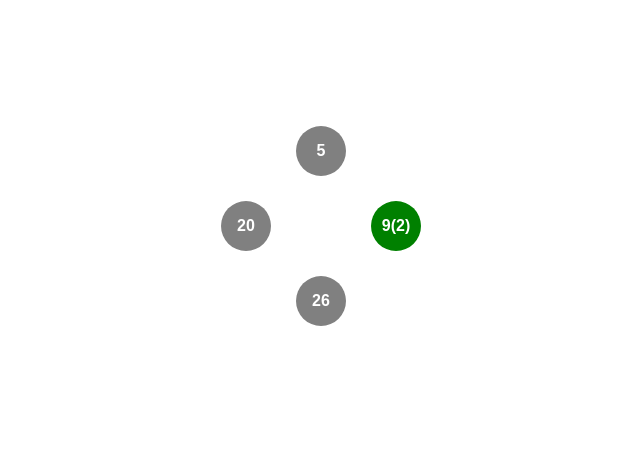
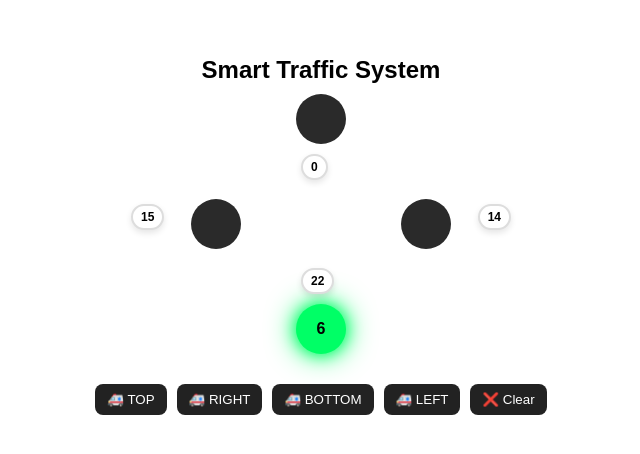
Before and after one commit to SnehaMishra05/TrafficSignal, a React (Vite) app: page / in a window 1280 px wide. Shown: the part 174-628 px from the top of the page, without its empty margins (319-959 px from the left). Built offline with nearby package versions, Linux system fonts and the light colour scheme.

Commit message:
added more logic

```diff
--- a/src/components/TrafficSignal.module.css
+++ b/src/components/TrafficSignal.module.css
@@ -1,46 +1,139 @@
 .container {
     position: relative;
-    width: 200px;
-    height: 200px;
+    width: 260px;
+    height: 260px;
+    margin: 0 auto;
 }
 
+/* SIGNAL BODY */
+.signalBox {
+    position: absolute;
+    top: 50%;
+    left: 50%;
+    transform: translate(-50%, -50%);
+
+    width: 80px;
+    height: 200px;
+    background: #1c1c1c;
+    border-radius: 20px;
+    padding: 10px 0;
+
+    display: flex;
+    flex-direction: column;
+    justify-content: space-between;
+    align-items: center;
+
+    box-shadow: 0 10px 25px rgba(0, 0, 0, 0.3);
+}
+
+.title {
+    text-align: center;
+    margin-bottom: 10px;
+    font-weight: 600;
+}
+
+/* LIGHT */
 .light {
     width: 50px;
     height: 50px;
     border-radius: 50%;
-    background: grey;
+    background: #333;
     display: flex;
     justify-content: center;
     align-items: center;
-    color: white;
     font-weight: bold;
+    position: absolute;
+    transition: all 0.3s ease;
 }
 
-.active {
-    background: green;
+/* COLORS */
+.activeGreen {
+    background: #00ff66;
+    box-shadow: 0 0 15px #00ff66, 0 0 30px #00ff66;
 }
 
-/* positions */
+.activeRed {
+    background: #ff3b3b;
+    box-shadow: 0 0 15px #ff3b3b;
+}
+
+.inactive {
+    background: #2a2a2a;
+}
+
+/* POSITIONS */
 .top {
-    position: absolute;
     top: 0;
-    left: 75px;
+    left: 105px;
 }
 
 .right {
-    position: absolute;
     right: 0;
-    top: 75px;
+    top: 105px;
 }
 
 .bottom {
-    position: absolute;
     bottom: 0;
-    left: 75px;
+    left: 105px;
 }
 
 .left {
+    left: 0;
+    top: 105px;
+}
+
+/* VEHICLE BADGE */
+.vehicleCount {
     position: absolute;
-    left: 0;
-    top: 75px;
+    background: #ffffff;
+    border-radius: 999px;
+    padding: 4px 8px;
+    font-size: 12px;
+    font-weight: bold;
+    border: 2px solid #ddd;
+    box-shadow: 0 3px 6px rgba(0, 0, 0, 0.1);
 }
+
+/* badge positions */
+.vehicletop {
+    top: 60px;
+    left: 110px;
+}
+
+.vehicleright {
+    right: -60px;
+    top: 110px;
+}
+
+.vehiclebottom {
+    bottom: 60px;
+    left: 110px;
+}
+
+.vehicleleft {
+    left: -60px;
+    top: 110px;
+}
+
+/* BUTTONS */
+.controls {
+    margin-top: 30px;
+    display: flex;
+    gap: 10px;
+    flex-wrap: wrap;
+    justify-content: center;
+}
+
+button {
+    padding: 8px 12px;
+    border-radius: 8px;
+    border: none;
+    background: #222;
+    color: white;
+    cursor: pointer;
+    transition: all 0.2s ease;
+}
+
+button:hover {
+    background: #444;
+}
--- a/src/components/TrafficSignal.tsx
+++ b/src/components/TrafficSignal.tsx
@@ -2,31 +2,73 @@ import { useTrafficSignal } from "../hooks/useTrafficSignal";
 import styles from "./TrafficSignal.module.css";
 
 const TrafficSignal = () => {
-  const { currentGreen, timer, signals } = useTrafficSignal();
+  const { currentGreen, timer, signals, dispatch } = useTrafficSignal();
 
   const renderLight = (direction: string, positionClass: string) => {
     const isActive = currentGreen === direction;
     const vehicles = signals[direction].vehicleCount;
 
     return (
+      <>
         <div
           className={`${styles.light} ${styles[positionClass]} ${
-          isActive ? styles.active : ""
+            isActive ? styles.activeGreen : styles.inactive
           }`}
         >
-        <div>{vehicles}</div>
-        {isActive && <div>({timer})</div>}
+          {isActive && <span>{timer}</span>}
         </div>
+
+        <div
+          className={`${styles.vehicleCount} ${styles[`vehicle${positionClass}`]}`}
+        >
+          {vehicles}
+        </div>
+      </>
     );
   };
 
   return (
+    <div>
+      <h2 className={styles.title}>Smart Traffic System</h2>
       <div className={styles.container}>
         {renderLight("TOP", "top")}
         {renderLight("RIGHT", "right")}
         {renderLight("BOTTOM", "bottom")}
         {renderLight("LEFT", "left")}
       </div>
+
+      <div className={styles.controls}>
+        <button
+          onClick={() => dispatch({ type: "SET_EMERGENCY", payload: "TOP" })}
+        >
+          🚑 TOP
+        </button>
+
+        <button
+          onClick={() => dispatch({ type: "SET_EMERGENCY", payload: "RIGHT" })}
+        >
+          🚑 RIGHT
+        </button>
+
+        <button
+          onClick={() => dispatch({ type: "SET_EMERGENCY", payload: "BOTTOM" })}
+        >
+          🚑 BOTTOM
+        </button>
+
+        <button
+          onClick={() => dispatch({ type: "SET_EMERGENCY", payload: "LEFT" })}
+        >
+          🚑 LEFT
+        </button>
+
+        <button
+          onClick={() => dispatch({ type: "SET_EMERGENCY", payload: null })}
+        >
+          ❌ Clear
+        </button>
+      </div>
+    </div>
   );
 };
 
--- a/src/hooks/useTrafficSignal.ts
+++ b/src/hooks/useTrafficSignal.ts
@@ -1,6 +1,6 @@
 import React from "react";
+import { trafficReducer } from "../reducer/trafficReducer";
 import type { State } from "../types/traffic.types";
-import { trafficReducer } from "../reducer/trafficReducer";
 
 const initialState: State = {
   currentGreen: "TOP",
@@ -16,7 +16,8 @@ const initialState: State = {
     RIGHT: { vehicleCount: 3 },
     BOTTOM: { vehicleCount: 7 },
     LEFT: { vehicleCount: 2 },
-    }
+  },
+  emergency: null,
 };
 
 export const useTrafficSignal = () => {
@@ -27,8 +28,8 @@ export const useTrafficSignal = () => {
       dispatch({ type: "TICK" });
     }, 1000);
 
-        return ()=> clearInterval(interval);
+    return () => clearInterval(interval);
   }, []);
 
-    return state;
-}
+  return { ...state, dispatch };
+};
--- a/src/reducer/trafficReducer.ts
+++ b/src/reducer/trafficReducer.ts
@@ -2,15 +2,48 @@ import type { Action, Direction, State } from "../types/traffic.types";
 
 const order: Direction[] = ["TOP", "RIGHT", "BOTTOM", "LEFT"];
 
+const getPriorityDirection = (signals: State["signals"]): Direction | null => {
+    let maxDir: Direction | null = null;
+    let maxCount = -Infinity;
+
+    for (const dir in signals) {
+        const direction = dir as Direction;
+        const count = signals[direction].vehicleCount;
+
+        if (count > maxCount) {
+            maxCount = count;
+            maxDir = direction;
+        }
+    }
+    return maxDir;
+};
+
 const getNextDirection = (current: Direction): Direction => {
     const index = order.indexOf(current);
     return order[(index + 1) % order.length];
-}
+};
 
 export const trafficReducer = (state: State, action: Action): State => {
     switch (action.type) {
         case "TICK": {
-            const updatedSignals = Object.keys(state.signals).reduce((acc, dir) => {
+            if (state.emergency) {
+                // If not already green → switch immediately
+                if (state.currentGreen !== state.emergency) {
+                    return {
+                        ...state,
+                        currentGreen: state.emergency,
+                        timer: state.duration[state.emergency],
+                    };
+                }
+
+                // If already green → extend time
+                return {
+                    ...state,
+                    timer: state.timer + 1,
+                };
+            }
+            const updatedSignals = Object.keys(state.signals).reduce(
+                (acc, dir) => {
                     const direction = dir as Direction;
                     const currentCount = state.signals[direction].vehicleCount;
 
@@ -27,26 +60,57 @@ export const trafficReducer = (state: State, action: Action): State => {
 
                     acc[direction] = { vehicleCount: newCount };
                     return acc;
-            }, {} as State["signals"]);
+                },
+                {} as State["signals"],
+            );
 
             if (state.timer > 1) {
                 return {
                     ...state,
                     timer: state.timer - 1,
-                    signals: updatedSignals
+                    signals: updatedSignals,
                 };
             } else {
-                const next = getNextDirection(state.currentGreen);
+                // const next = getNextDirection(state.currentGreen);
+
+                const currentVehicles =
+                    updatedSignals[state.currentGreen].vehicleCount;
+
+                // ✅ NEW: extend if still crowded
+                if (currentVehicles > 5) {
+                    return {
+                        ...state,
+                        timer: 2, // small extension (not full reset)
+                        signals: updatedSignals,
+                    };
+                }
+
+                const priority = getPriorityDirection(updatedSignals);
+
+                let next;
+
+                if (priority && priority !== state.currentGreen) {
+                    next = priority;
+                } else {
+                    next = getNextDirection(state.currentGreen);
+                }
 
                 return {
                     ...state,
                     currentGreen: next,
                     timer: state.duration[next],
-                    signals: updatedSignals
-                }
+                    signals: updatedSignals,
+                };
             }
         }
 
-        default: return state;
+        case "SET_EMERGENCY":
+            return {
+                ...state,
+                emergency: action.payload,
+            };
+
+        default:
+            return state;
     }
 };
--- a/src/types/traffic.types.ts
+++ b/src/types/traffic.types.ts
@@ -1,3 +1,5 @@
+//types -> initial state -> reducer logic -> component/UI
+
 export type Direction = "TOP" | "BOTTOM" | "LEFT" | "RIGHT";
 
 export type State = {
@@ -9,6 +11,7 @@ export type State = {
             vehicleCount: number;
         }
     }
+    emergency: Direction | null;
 }
 
-export type Action = { type: "TICK" };
+export type Action = | { type: "TICK" } | { type: "SET_EMERGENCY", payload: Direction | null };
```
Lines whose indentation alone changed are shown as unchanged.
